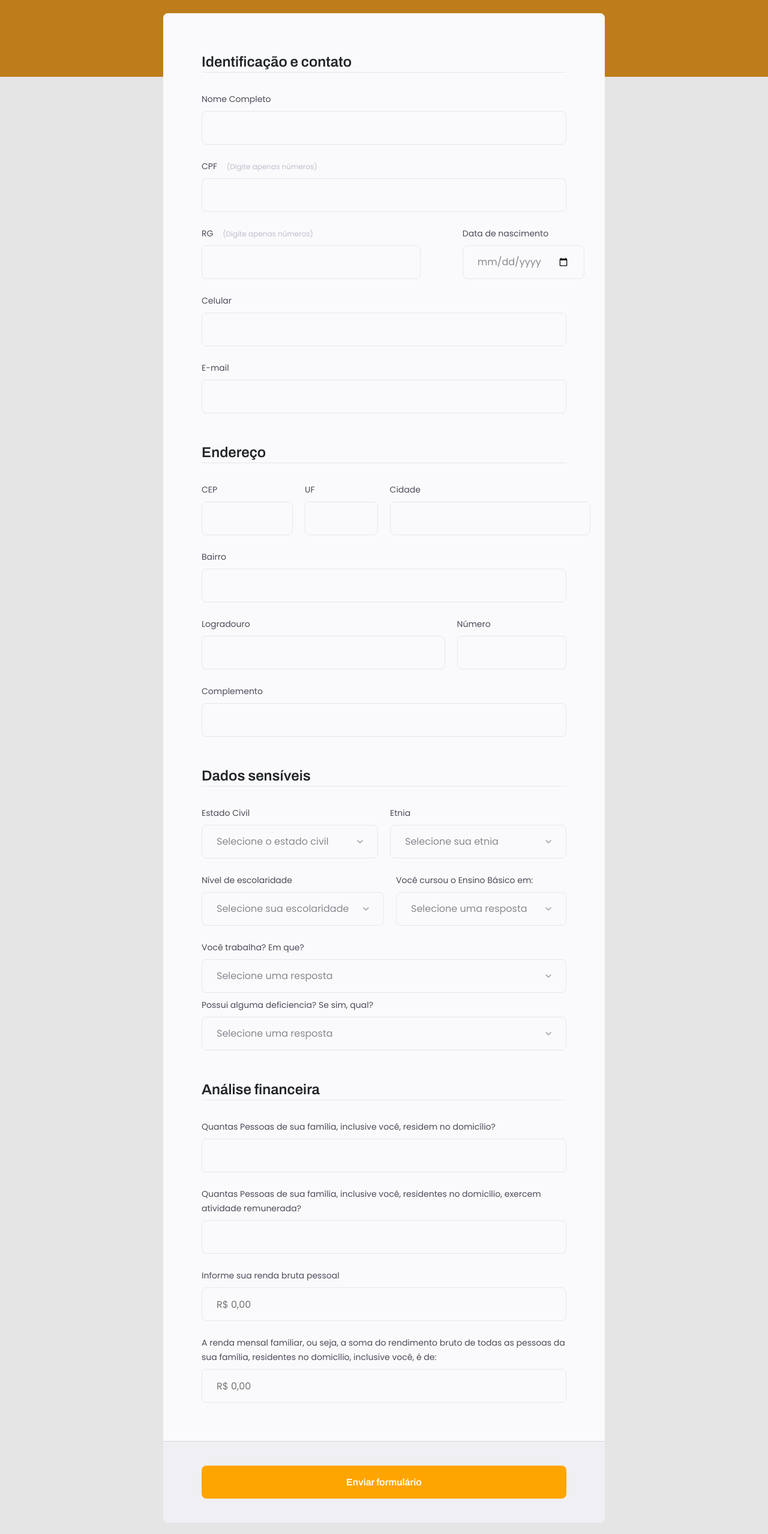
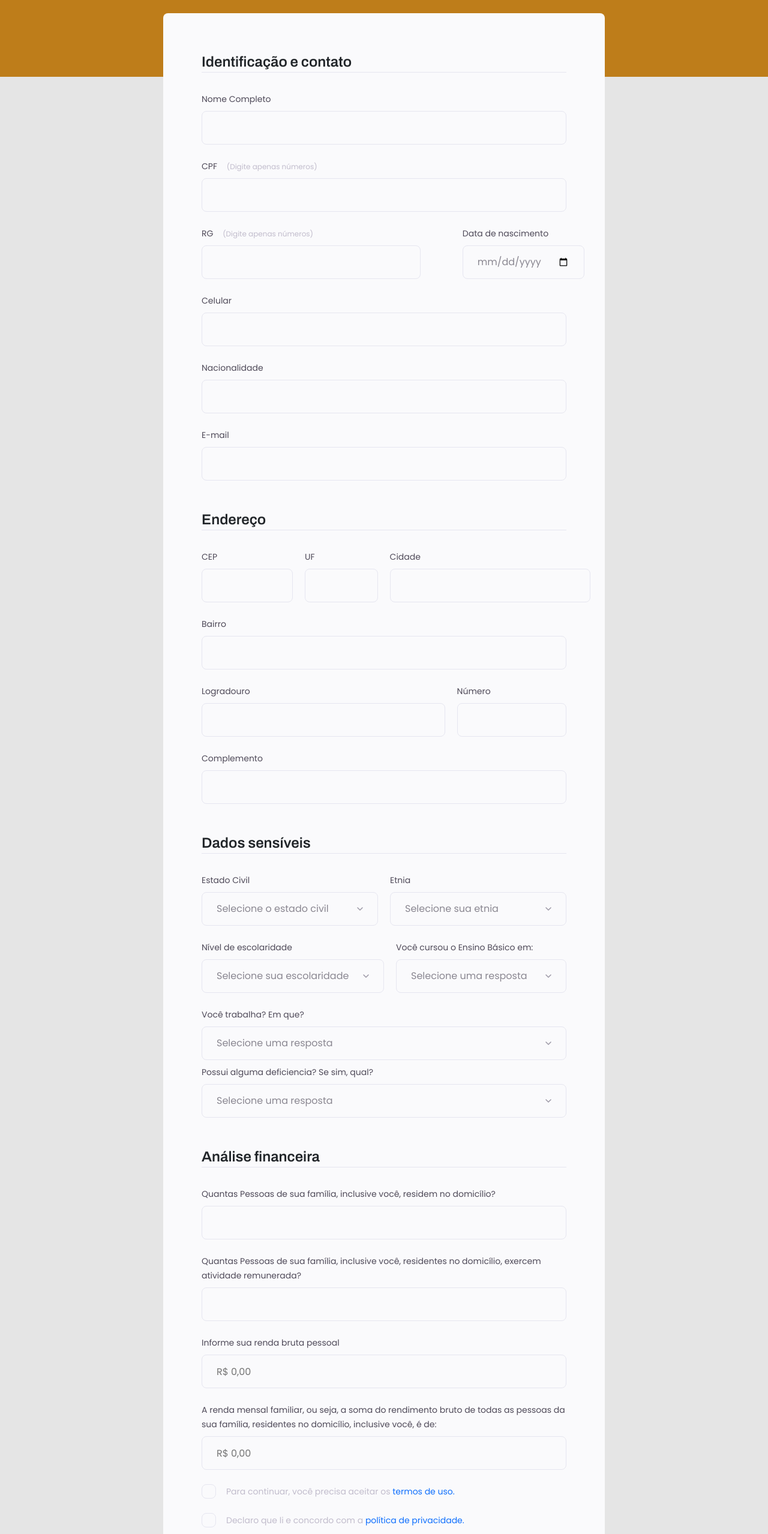
Before and after one commit to erickjuan50/Estudos, a plain HTML site: page SENAC/PSG/index.html in a window 1280 px wide. Shown: the part 240-2797 px from the top of the page at 60% size. Drawn offline with nearby package versions, Linux system fonts and the light colour scheme.

Commit message:
PSG 0.0.4
Poucos modificações

```diff
--- a/SENAC/PSG/index.html
+++ b/SENAC/PSG/index.html
@@ -60,7 +60,12 @@
             <div class="input-wrapper">
               <label for="cellPhone">Celular</label>
               <input type="text" name="cellPhone" id="cellPhone" required
-              onkeyup="formatarCelTel(this)"qtd_trabalhadores>
+              onkeyup="formatarCelTel(this)">
+            </div>
+
+            <div class="input-wrapper">
+              <label for="nacionality">Nacionalidade</label>
+              <input type="text" name="nacionality" id="nacionality" required>
             </div>
 
             <div class="input-wrapper">
@@ -273,6 +278,20 @@
                class="money-mask" placeholder="R$ 0,00">
             </div>
 
+            <div class="checkbox-wrapper">
+              <input type="checkbox" name="termos-uso" id="termos-uso"
+               required>
+              <label for="termos-uso"><span>
+                Para continuar, você precisa aceitar os <a href="#" target="_blank">termos de uso.</a>
+              </span></label>
+            </div>
+            <div class="checkbox-wrapper">
+              <input type="checkbox" name="termos-servico" id="termos-servico"
+              required>
+              <label for="termos-servico"><span>
+                Declaro que li e concordo com a <a href="#" target="_blank">política de privacidade. </a>
+              </span></label>
+            </div>
             </div>
           </div>
         </fieldset>
--- a/SENAC/PSG/style.css
+++ b/SENAC/PSG/style.css
@@ -114,7 +114,7 @@ label span {
   line-height: 20px;
 }
 
-label span:hover {
+.input-wrapper label span:hover {
   color: #67656e;
 }
 
@@ -178,7 +178,7 @@ select {
   display: flex;
   align-items: center;
   margin: 0;
-  gap: 16px;
+  gap: 5px;
 }
 
 .checkbox-wrapper input {
@@ -192,6 +192,15 @@ select {
   height: 24px;
   border: 1px solid #E6E6F0;
   border-radius: 8px;
+}
+
+.checkbox-wrapper span{
+  font-family: "Poppins", sans-serif;
+  font-size: 14px;
+}
+
+.checkbox-wrapper span a{
+  text-decoration: none;
 }
 
 .checkbox-wrapper input:checked+label::before {
```
